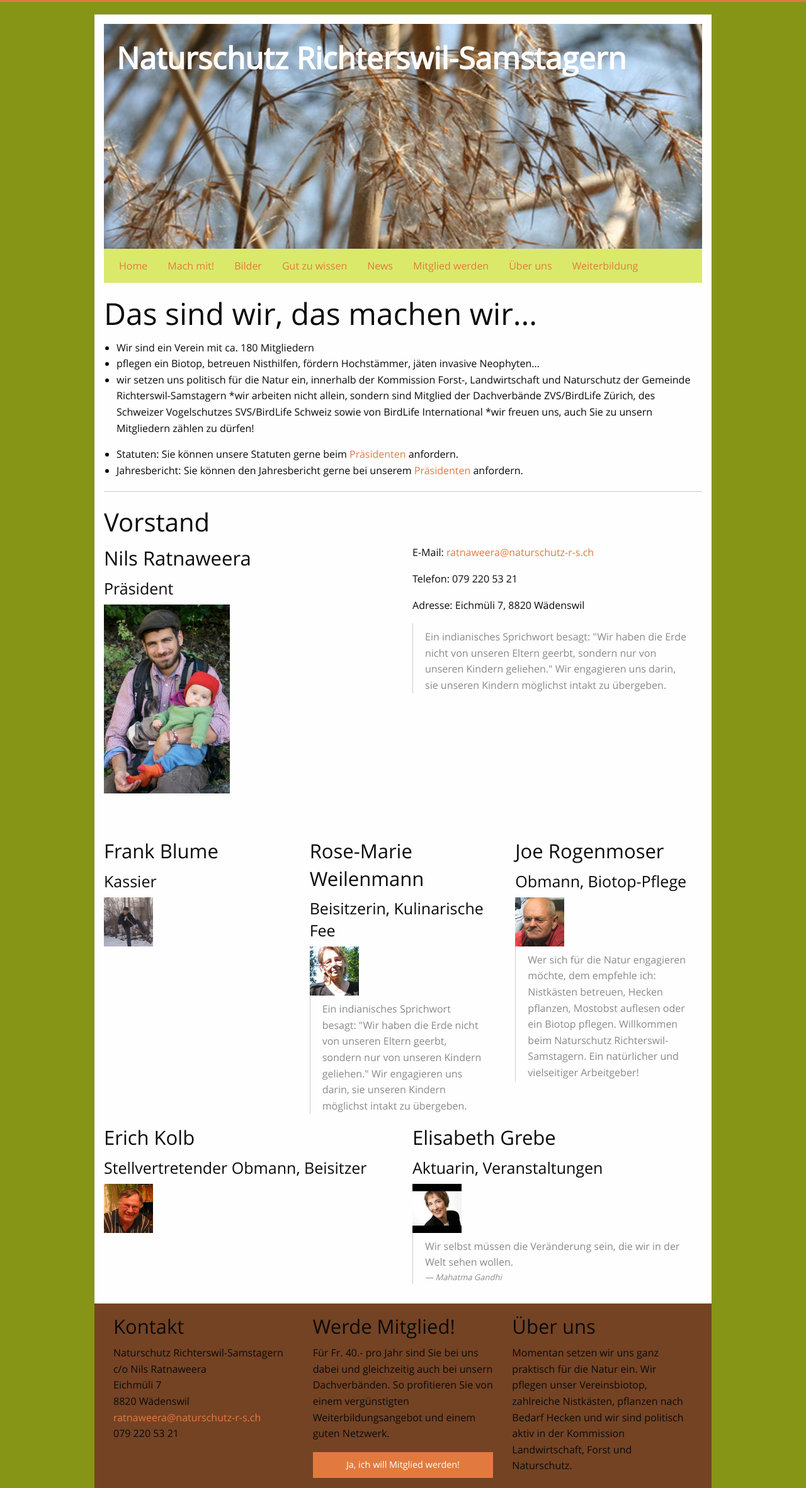
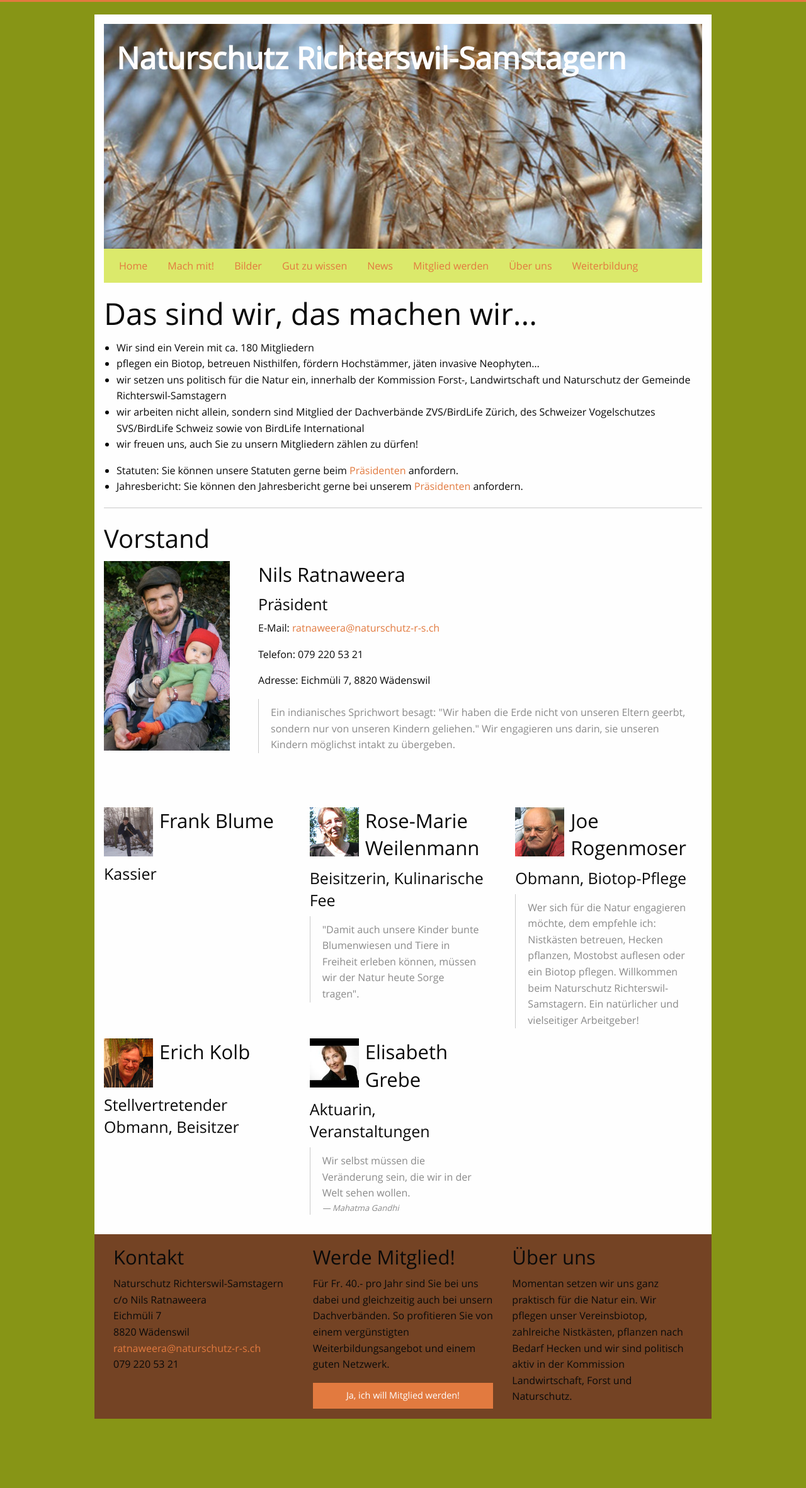
Before and after one commit to Naturschutz-Richterswil-Samstagern/Naturschutz-Richterswil-Samstagern.github.io, a Jekyll site: the page built from ueber-uns.md, in a window 1280 px wide. Shown: the whole page at 63% size. Built offline with Jekyll 4.4.1, drawn with Linux system fonts in a browser that asks for light colours; after the commit the page ends 2253 px from its top, so only the background shows below that.

Commit message:
über uns profil layout

```diff
--- a/css/app.css
+++ b/css/app.css
@@ -71,6 +71,13 @@ ul.post-list {
   .footer ul {
     list-style: none;
     margin: 0; }
+
+/* ueber uns */
+/* small profile images */
+.profile-image-small {
+  float: left;
+  margin-right: 10px;
+  margin-bottom: 10px; }
 
 /* navigation */
 /* Preventing FOUC according to http://foundation.zurb.com/sites/docs/responsive-navigation.html#preventing-fouc */
--- a/ueber-uns.md
+++ b/ueber-uns.md
@@ -9,8 +9,8 @@ headerimage: /images/header/ueber-uns.jpg
 * Wir sind ein Verein mit ca. 180 Mitgliedern
 * pflegen ein Biotop, betreuen Nisthilfen, fördern Hochstämmer, jäten invasive Neophyten...
 * wir setzen uns politisch für die Natur ein, innerhalb der Kommission Forst-, Landwirtschaft und Naturschutz der Gemeinde Richterswil-Samstagern
-*wir arbeiten nicht allein, sondern sind Mitglied der Dachverbände ZVS/BirdLife Zürich, des Schweizer Vogelschutzes SVS/BirdLife Schweiz sowie von BirdLife International
-*wir freuen uns, auch Sie zu unsern Mitgliedern zählen zu dürfen!
+* wir arbeiten nicht allein, sondern sind Mitglied der Dachverbände ZVS/BirdLife Zürich, des Schweizer Vogelschutzes SVS/BirdLife Schweiz sowie von BirdLife International
+* wir freuen uns, auch Sie zu unsern Mitgliedern zählen zu dürfen!
 
 * Statuten: Sie können unsere Statuten gerne beim [Präsidenten][praesident-email] anfordern.
 * Jahresbericht: Sie können den Jahresbericht gerne bei unserem [Präsidenten][praesident-email] anfordern.
@@ -20,12 +20,12 @@ headerimage: /images/header/ueber-uns.jpg
 ## Vorstand
 
 <div class="row" style="margin-bottom:70px;">
-  <div class="large-6 columns">
-    <h3>Nils Ratnaweera</h3>
-    <h4>Präsident</h4>
+  <div class="large-3 columns">
     <img width="200" src="/images/ueber-uns/nils-ratnaweera.jpg" />
   </div>
-  <div class="large-6 columns">
+  <div class="large-9 columns">
+      <h3>Nils Ratnaweera</h3>
+      <h4>Präsident</h4>
     <p>E-Mail: <a href="ratnaweera@naturschutz-r-s.ch">ratnaweera@naturschutz-r-s.ch</a></p>
     <p>Telefon: 079 220 53 21</p>
     <p>Adresse: Eichmüli 7, 8820 Wädenswil</p>
@@ -35,25 +35,30 @@ headerimage: /images/header/ueber-uns.jpg
   </div>
 </div>
 
-
 <div class="row">
   <div class="large-4 columns">
-    <h3>Frank Blume</h3>
+    <div class="clearfix">
+      <img class="profile-image-small" width="78" src="/images/ueber-uns/frank-blume.jpg" />
+      <h3>Frank Blume</h3>
+    </div>
     <h4>Kassier</h4>
-    <img width="78" src="/images/ueber-uns/frank-blume.jpg" />
   </div>
   <div class="large-4 columns">
-    <h3>Rose-Marie Weilenmann</h3>
+    <div class="clearfix">
+      <img class="profile-image-small" width="78" src="/images/ueber-uns/rosemarie-weilenmann.jpg" />
+      <h3>Rose-Marie Weilenmann</h3>
+    </div>
     <h4>Beisitzerin, Kulinarische Fee</h4>
-    <img width="78" src="/images/ueber-uns/rosemarie-weilenmann.jpg" />
-        <blockquote>
-          Ein indianisches Sprichwort besagt: "Wir haben die Erde nicht von unseren Eltern geerbt, sondern nur von unseren Kindern geliehen." Wir engagieren uns darin, sie unseren Kindern möglichst intakt zu übergeben.
-        </blockquote>
+      <blockquote>
+        "Damit auch unsere Kinder bunte Blumenwiesen und Tiere in Freiheit erleben können, müssen wir der Natur heute Sorge tragen".
+       </blockquote>
   </div>
     <div class="large-4 columns">
+    <div class="clearfix">
+      <img class="profile-image-small" width="78" src="/images/ueber-uns/joe-rogenmoser.jpg" />
       <h3>Joe Rogenmoser</h3>
+    </div>
       <h4>Obmann, Biotop-Pflege</h4>
-      <img width="78" src="/images/ueber-uns/joe-rogenmoser.jpg" />
           <blockquote>
             Wer sich für die Natur engagieren möchte, dem empfehle ich: Nistkästen betreuen, Hecken pflanzen, Mostobst auflesen oder ein Biotop pflegen. Willkommen beim Naturschutz Richterswil-Samstagern. Ein natürlicher und vielseitiger Arbeitgeber!
           </blockquote>
@@ -61,20 +66,28 @@ headerimage: /images/header/ueber-uns.jpg
 </div>
 
 <div class="row">
-  <div class="large-6 columns">
-    <h3>Erich Kolb</h3>
+
+  <div class="large-4 columns">
+    <div class="clearfix">
+      <img class="profile-image-small" width="78" src="/images/ueber-uns/erich-kolb.jpg" />
+      <h3>Erich Kolb</h3>
+    </div>
     <h4>Stellvertretender Obmann, Beisitzer </h4>
-    <img width="78" src="/images/ueber-uns/erich-kolb.jpg" />
   </div>
-  <div class="large-6 columns">
-    <h3>Elisabeth Grebe</h3>
+  <div class="large-4 columns">
+    <div class="clearfix">
+      <img class="profile-image-small" width="78" src="/images/ueber-uns/elisabeth-grebe.jpg" />
+      <h3>Elisabeth Grebe</h3>
+    </div>
     <h4>Aktuarin, Veranstaltungen</h4>
-    <img width="78" src="/images/ueber-uns/elisabeth-grebe.jpg" />
         <blockquote>
           Wir selbst müssen die Veränderung sein, die wir in der Welt sehen wollen.
           <cite>Mahatma Gandhi</cite>
         </blockquote>
   </div>
+  <div class="large-4 columns">
+    <p>&nbsp;</p>
+  </div>
 </div>
 
 [praesident-email]: mailto:ratnaweera@naturschutz-r-s.ch
```
Also changed, not shown: scss/_custom.scss (+8 -0 lines).
